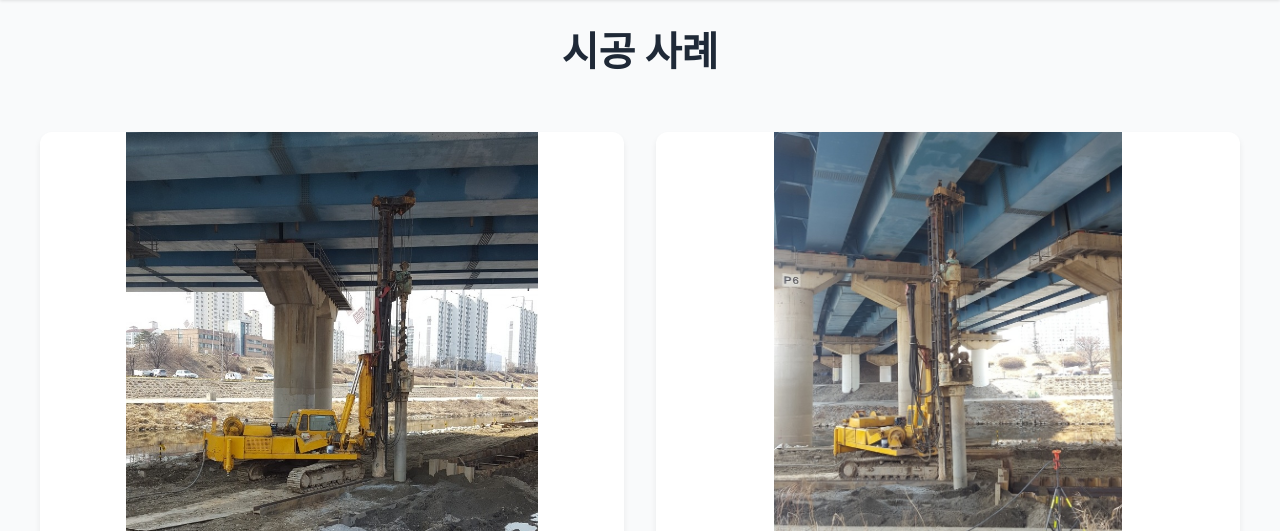
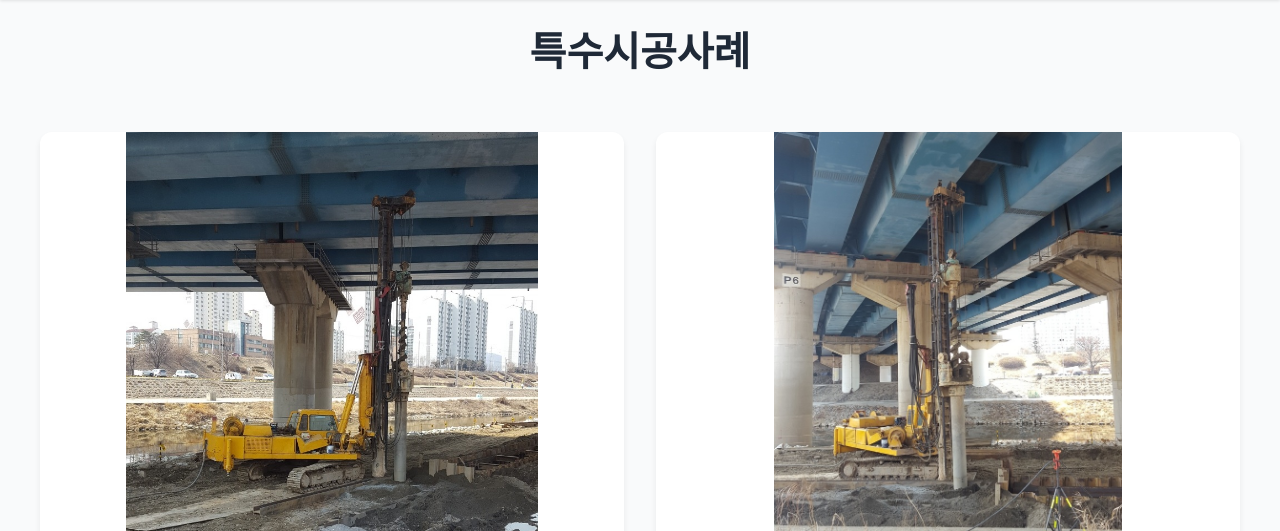
Before and after one commit to doggu70-byte/yongma, a Django app: template src/templates/with-logo.html in a window 1280 px wide. Shown: the part 80-611 px from the top of the page. Run offline with Django 5.2, Linux system fonts and the light colour scheme; the template is opened without the code that fills it, so the values that code supplies are empty.

Commit message:
Change gallery section title to 특수시공사례
- Update section title from "시공 사례" to "특수시공사례"
- Better reflects the specialized nature of the construction work

🤖 Generated with [Claude Code](https://claude.ai/code)

Co-Authored-By: Claude <noreply@anthropic.com>

```diff
--- a/src/templates/with-logo.html
+++ b/src/templates/with-logo.html
@@ -1007,7 +1007,7 @@
     <!-- Construction Gallery -->
     <section id="gallery" class="gallery">
         <div class="container">
-            <h2 class="section-title">시공 사례</h2>
+            <h2 class="section-title">특수시공사례</h2>
             <div class="gallery-grid">
                 <!-- 최신 시공사례 (맨 위 배치) -->
                 <div class="gallery-item">
```
